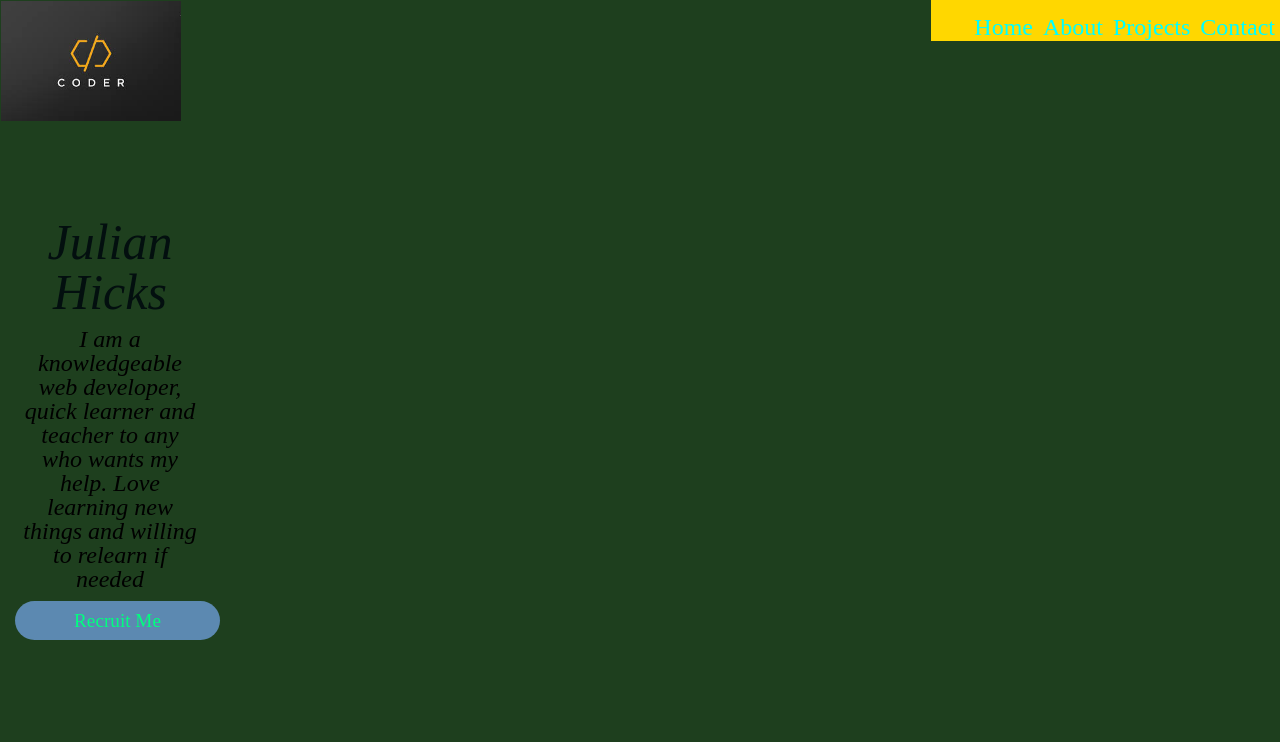
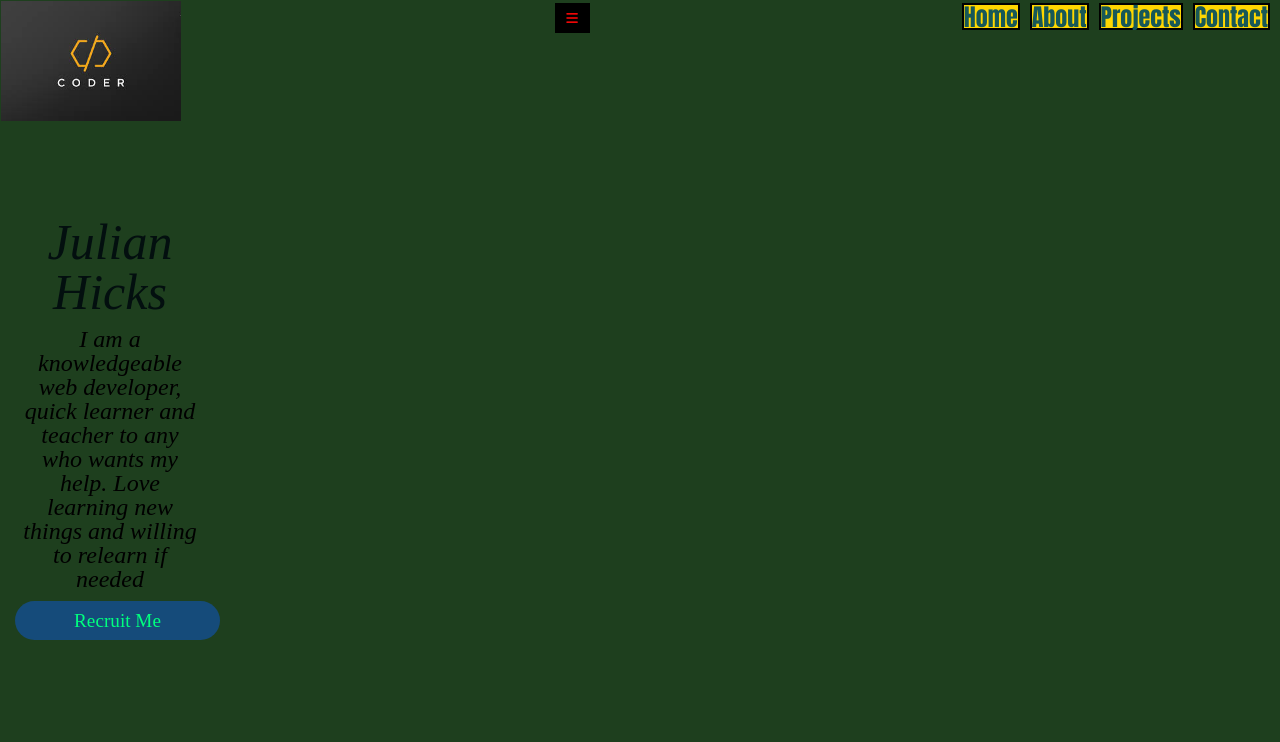
Before and after one commit to jk2uman/Start-Over, a plain HTML site: page index.html in a window 1280 px wide. Shown: the top 742 px of the page. Drawn offline with Linux system fonts and the light colour scheme.

Commit message:
more updates

```diff
--- a/css/styles.css
+++ b/css/styles.css
@@ -8,16 +8,29 @@ nav {
     justify-content: space-between;
 }
 .nav-bar{
-    background-color: gold;
     display:flex;
     justify-content: flex-end;
-    height: 41px;
-    width: 349px;
+    margin: 3px 5px;
+    height: 27px;
+    width: 308px;
     padding: 10 10;
 }
+.burger {
+    background-color: black;
+    color: rgb(239, 6, 6);
+    border: 0;
+    height: 30px;
+    width: 35px;
+    margin: 3px 50px;
+}
 li{
-    margin: 15px 5px;
+    border: 2px;
+    border-style: solid;
+    border-color: black;
+    background-color: gold;
+    margin: 0px 5px;
     font-size: x-large;
+    font-family: Impact, Haettenschweiler, 'Arial Narrow Bold', sans-serif;
 }
 .logo {
     height: 120px;
@@ -48,7 +61,7 @@ p {
     margin: 10px 5px;
     width: 165px;
     padding: 10px 20px;
-    background-color: rgb(92, 137, 177);
+    background-color: rgb(21, 75, 122);
     border-radius: 25px;
     font-size: larger;
     color:springgreen;
@@ -96,7 +109,7 @@ h2 {
     text-align: justify;
     font-size: larger;
     font-family: 'Lucida Sans', 'Lucida Sans Regular', 'Lucida Grande', 'Lucida Sans Unicode', Geneva, Verdana, sans-serif;
-    margin: 5px 100px;
+    margin: 5px auto;
 }
 .front{
     margin: 5px 25px;
@@ -171,7 +184,7 @@ form {
 }
 a {
     text-decoration: none;
-    color: aqua;
+    color: rgb(23, 88, 88);
     font-size: x-large;
 
 }
@@ -182,6 +195,10 @@ a:active {
     color: rgb(159, 70, 38);
 }
 footer {
+    border: 10px;
     display: flex;
-    justify-content: flex-start;
+    justify-content:center;
+    margin: 5px 1px;
 }
+/*@media only screen and (min-width: 500px) works well when you want to make a section of the code mobile
+*/
--- a/index.html
+++ b/index.html
@@ -5,10 +5,14 @@
         <meta charset="UTF-8" />
         <link rel="stylesheet" type="text/css" href="css/reset.css"/>
         <link rel="stylesheet" type="text/css" href="css/styles.css"/>
+        <script src="https://kit.fontawesome.com/4e9e6eb4af.js" crossorigin="anonymous"></script>
     </head>
     <body>
         <nav>
             <img class= "logo"src="images/code.jpg"alt="Julian's Logo"></img>
+            <button class="burger" id="burger">
+                <i class=" fa-sharp fa-solid fa-bars"></i>
+            </button>
             <ul class="nav-bar">
                 <li><a href="index.html">Home</a></li>
                 <li><a href="#About-Me">About</a></li>
```
